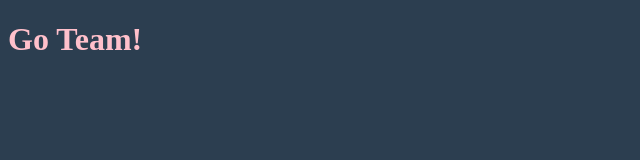
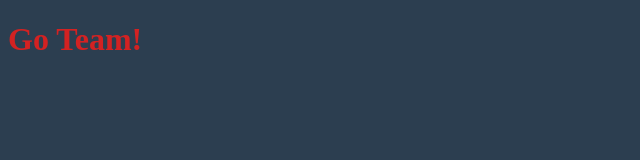
Before and after one commit to atmosfeer/collaborate-project, a plain HTML site: page index.html in a window 1280 px wide. Shown: the whole page, without its empty margins (0-640 px from the left). Drawn offline with Linux system fonts and the light colour scheme.

Commit message:
made h1 red

```diff
--- a/style.css
+++ b/style.css
@@ -1,5 +1,5 @@
 h1 {
-  color: pink;
+  color: #d32222;
 }
 
 body {
```
